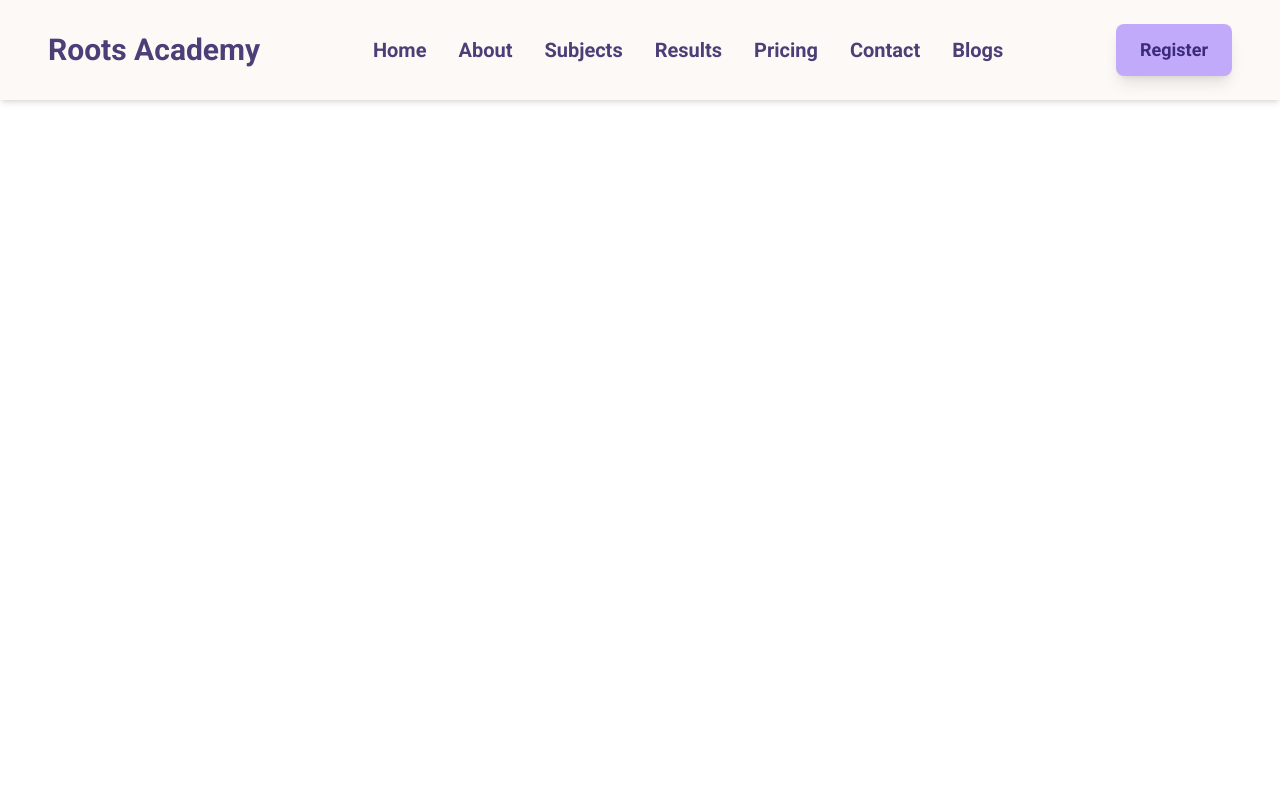
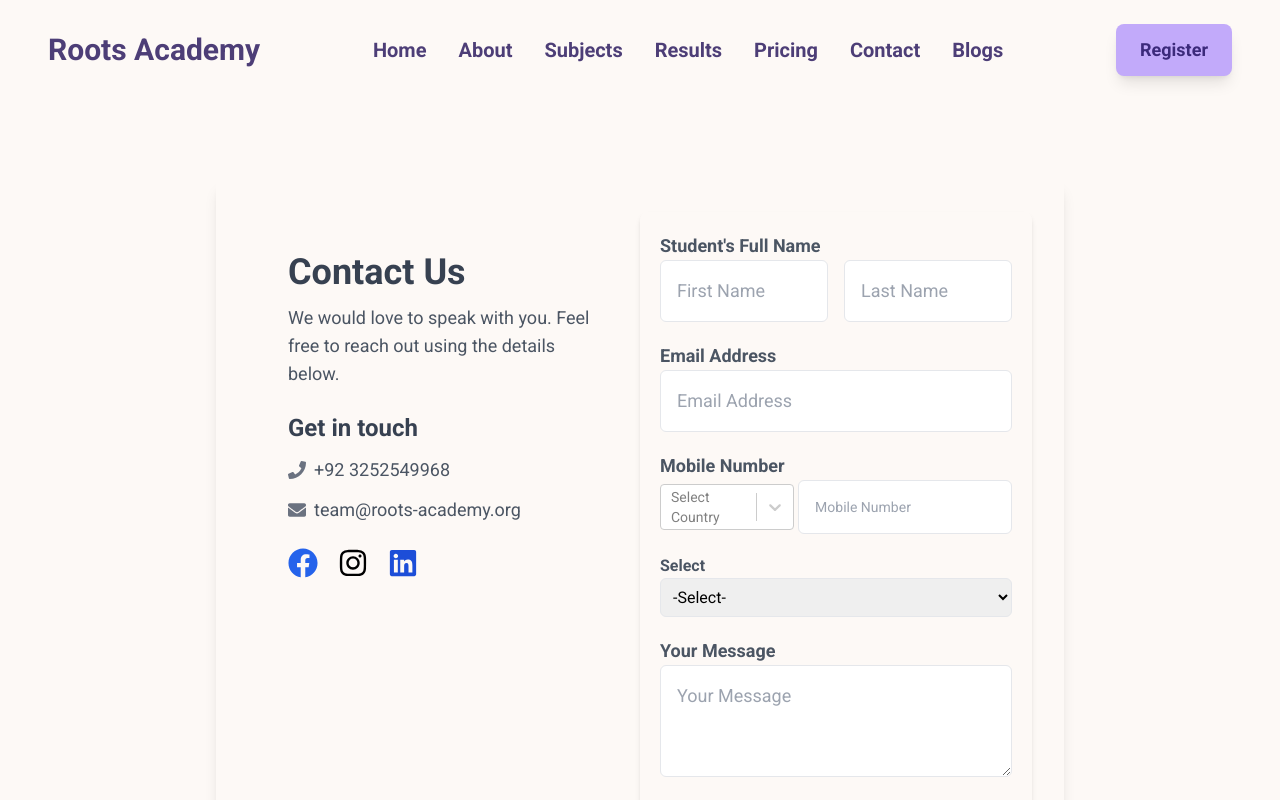
Before and after one commit to muazarif12/rootsacademy, a React (Create React App) app: page /contact in a window 1280 px wide. Shown: the top 800 px of the page. Built offline with nearby package versions, Linux system fonts and the light colour scheme; a web font is replaced by a local one.

Commit message:
contact form done need captcha key

```diff
--- a/package.json
+++ b/package.json
@@ -4,10 +4,12 @@
   "private": true,
   "dependencies": {
     "@fontsource/roboto": "^5.2.5",
+    "@hcaptcha/react-hcaptcha": "^1.12.0",
     "@testing-library/dom": "^10.4.0",
     "@testing-library/jest-dom": "^6.6.3",
     "@testing-library/react": "^16.2.0",
     "@testing-library/user-event": "^13.5.0",
+    "country-data": "^0.0.31",
     "framer-motion": "^12.6.2",
     "lucide-react": "^0.484.0",
     "react": "^19.0.0",
@@ -15,6 +17,8 @@
     "react-icons": "^5.5.0",
     "react-router-dom": "^7.2.0",
     "react-scripts": "5.0.1",
+    "react-select": "^5.10.1",
+    "react-select-country-list": "^2.2.3",
     "react-slick": "^0.30.3",
     "slick-carousel": "^1.8.1",
     "swiper": "^11.2.6",
--- /dev/null
+++ b/src/components/ContactForm.js
@@ -0,0 +1,136 @@
+import React, { useState } from "react";
+import HCaptcha from "@hcaptcha/react-hcaptcha";
+import Select from "react-select";
+import { FaPhone, FaEnvelope, FaFacebook, FaInstagram, FaLinkedin } from "react-icons/fa";
+
+// Custom country code list with flags
+const countryOptions = [
+  { value: "+1", label: <CountryOption code="us" dialCode="+1" /> },
+  { value: "+92", label: <CountryOption code="pk" dialCode="+92" /> },
+  { value: "+44", label: <CountryOption code="gb" dialCode="+44" /> },
+  { value: "+61", label: <CountryOption code="au" dialCode="+61" /> },
+  { value: "+91", label: <CountryOption code="in" dialCode="+91" /> },
+  { value: "+971", label: <CountryOption code="ae" dialCode="+971" /> },
+  { value: "+33", label: <CountryOption code="fr" dialCode="+33" /> },
+  { value: "+27", label: <CountryOption code="sa" dialCode="+27" /> },
+
+];
+
+// Function to render country flag with dialing code
+function CountryOption({ code, dialCode }) {
+  return (
+    <div className="flex items-center">
+      <img
+        src={`https://flagcdn.com/w40/${code}.png`}
+        alt={code}
+        className="w-6 h-4 mr-2"
+      />
+      {dialCode}
+    </div>
+  );
+}
+
+const ContactForm = () => {
+  const [captchaToken, setCaptchaToken] = useState(null);
+  const [selectedCountry, setSelectedCountry] = useState(null);
+
+  const handleCaptchaVerify = (token) => {
+    setCaptchaToken(token);
+  };
+
+  const handleSubmit = (e) => {
+    e.preventDefault();
+    if (!captchaToken) {
+      alert("Please complete the captcha!");
+      return;
+    }
+    alert("Form submitted successfully!");
+  };
+
+  return (
+    <div className="flex flex-col md:flex-row w-full max-w-7xl mx-auto my-10 p-8 rounded-lg shadow-lg">
+      {/* Left Side: Contact Info */}
+      <div className="md:w-1/2 p-10 rounded-lg">
+        <h2 className="text-4xl font-bold text-gray-700">Contact Us</h2>
+        <p className="text-gray-600 mt-3 text-lg">
+          We would love to speak with you. Feel free to reach out using the details below.
+        </p>
+
+        {/* Contact Details */}
+        <h3 className="mt-6 text-2xl font-semibold text-gray-700">Get in touch</h3>
+        <div className="flex items-center mt-3 text-gray-600 text-lg">
+          <FaPhone className="mr-2 text-gray-500" />
+          +92 3252549968
+        </div>
+        <div className="flex items-center mt-3 text-gray-600 text-lg">
+          <FaEnvelope className="mr-2 text-gray-500" />
+          team@roots-academy.org
+        </div>
+
+        {/* Social Icons */}
+        <div className="flex mt-6 space-x-5 ">
+          <FaFacebook className="text-blue-600 text-3xl cursor-pointer hover:scale-105 transition duration-300" />
+          <FaInstagram className="text-black text-3xl cursor-pointer hover:scale-105 transition duration-300" />
+          <FaLinkedin className="text-blue-700 text-3xl cursor-pointer hover:scale-105 transition duration-300" />
+        </div>
+      </div>
+
+      {/* Right Side: Contact Form */}
+      <div className="md:w-1/2 p-5 rounded-lg shadow-md">
+        <form onSubmit={handleSubmit}>
+          {/* Name */}
+          <label className="text-gray-600 text-lg font-semibold">Student's Full Name</label>
+          <div className="flex gap-4">
+            <input type="text" placeholder="First Name" className="w-1/2 p-4 border rounded-md text-lg" required />
+            <input type="text" placeholder="Last Name" className="w-1/2 p-4 border rounded-md text-lg" required />
+          </div>
+
+          {/* Email */}
+          <label className="text-gray-600 text-lg font-semibold mt-5 block">Email Address</label>
+          <input type="email" placeholder="Email Address" className="w-full p-4 border rounded-md text-lg" required />
+
+          {/* Mobile Number */}
+          <label className="text-gray-600 text-lg font-semibold mt-5 block">Mobile Number</label>
+          <div className="flex items-center text-sm gap-1">
+            <Select
+              options={countryOptions}
+              value={selectedCountry}
+              onChange={setSelectedCountry}
+              placeholder="Select Country"
+              className="w-12px"
+              menuPortalTarget={document.body}
+            />
+            <input type="tel" placeholder="Mobile Number" className="w-2/3 p-4 border rounded-md text-md" required />
+          </div>
+
+          {/* Dropdown */}
+          <label className="text-gray-600 text-md font-semibold mt-5 block">Select</label>
+          <select className="w-full p-2 border rounded-md text-md" required>
+            <option value="">-Select-</option>
+          </select>
+
+          {/* Message */}
+          <label className="text-gray-600 text-lg font-semibold mt-5 block">Your Message</label>
+          <textarea placeholder="Your Message" className="w-full p-4 border rounded-md h-28 text-lg" required></textarea>
+
+          {/* hCaptcha */}
+          <div className="mt-5 flex justify-center">
+            <div className="w-full max-w-xs sm:max-w-sm md:max-w-md lg:max-w-lg scale-[0.85] sm:scale-100 transition-all">
+              <HCaptcha sitekey="your-hcaptcha-site-key" onVerify={handleCaptchaVerify} />
+            </div>
+          </div>
+
+          {/* Submit Button */}
+          <button
+            type="submit"
+            className="w-full text-white text-xl font-semibold p-4 mt-5 rounded-[10px] bg-[#4D3E78] transition duration-300 hover:bg-[#3b2e5a] hover:scale-105"
+          >
+            Submit Form
+          </button>
+        </form>
+      </div>
+    </div>
+  );
+};
+
+export default ContactForm;
--- /dev/null
+++ b/src/pages/Contact.js
@@ -0,0 +1,19 @@
+import React from "react";
+
+import Footer from "../components/Footer";
+import ContactForm from "../components/ContactForm";
+const Contact = () => {
+  return (
+    <div className="min-h-screen bg-[#FDF9F6]">
+      <div className="max-w-4xl mx-auto py-10 px-6">
+        <ContactForm />
+      </div>
+      <div>
+        <Footer />
+      </div>
+    </div>
+
+  );
+};
+
+export default Contact;
--- a/src/router/AppRouter.js
+++ b/src/router/AppRouter.js
@@ -4,6 +4,7 @@ import Home from "../pages/Home";
 import Navbar from "../components/Navbar";
 import Results from "../pages/Results";
 import Register from "../pages/Register";
+import Contact from "../pages/Contact";
 
 const AppRouter = () => {
   return (
@@ -13,6 +14,7 @@ const AppRouter = () => {
         <Route path="/" element={<Home />} />
         <Route path="/results" element={<Results />} />
         <Route path="/register" element={<Register />} />
+        <Route path="/contact" element= {<Contact/>}/>
 
       </Routes>
     </Router>
```
Also changed, not shown: 1 other file (tests, documents, lock files or other folders).
